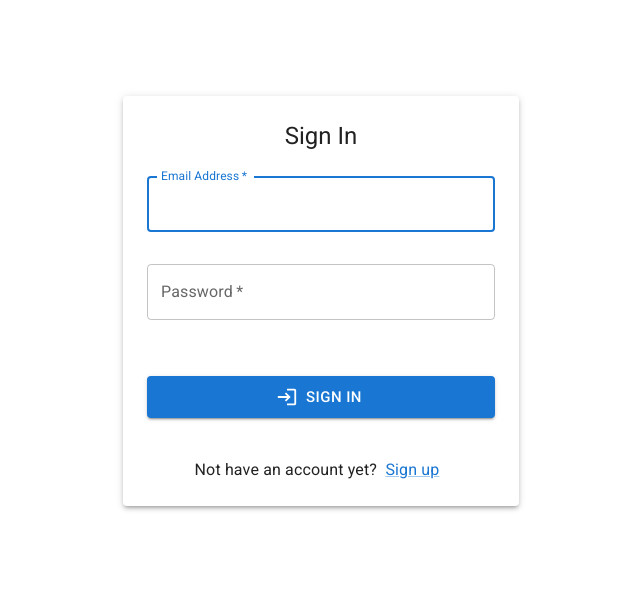
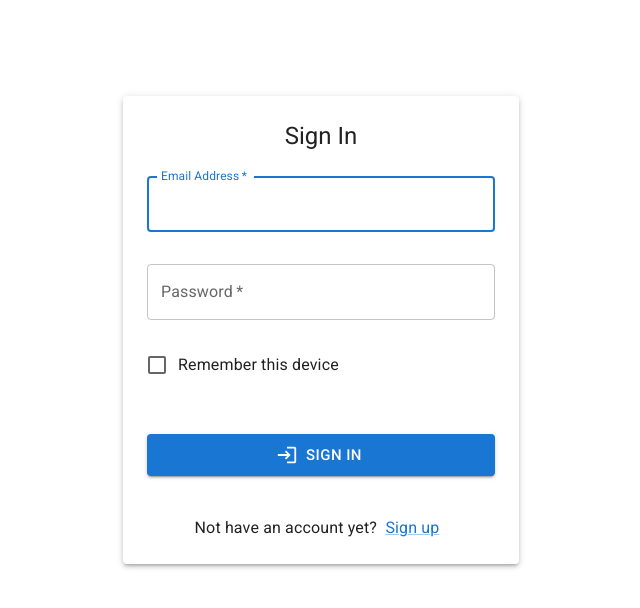
Before and after one commit to sjnp/v-ed, a React (Create React App) app in the folder frontend/: page /login in a window 1280 px wide. Shown: the top 608 px of the page, without its empty margins (319-959 px from the left). Built offline with nearby package versions, Linux system fonts and the light colour scheme.

Commit message:
Add logout functionality and remove all console.log

```diff
--- a/frontend/src/components/Login.js
+++ b/frontend/src/components/Login.js
@@ -30,7 +30,6 @@ const Login = () => {
           withCredentials: true
         }
       );
-      console.log(JSON.stringify(response?.data));
       const accessToken = response?.data?.accessToken;
       const roles = response?.data?.roles;
       setAuth({ username, password, roles, accessToken });
--- a/frontend/src/components/MuiLogin.js
+++ b/frontend/src/components/MuiLogin.js
@@ -5,7 +5,7 @@ import { Link as RouterLink, useNavigate, useLocation } from 'react-router-dom';
 import axios from '../api/axios';
 import { createTheme, ThemeProvider } from '@mui/material/styles';
 import Container from '@mui/material/Container';
-import { Alert, Box, Button, CssBaseline, Grid, Link, Paper, TextField, Typography } from '@mui/material';
+import { Alert, Box, Button, Checkbox, CssBaseline, FormControlLabel, Grid, Link, Paper, TextField, Typography } from '@mui/material';
 import { Login } from '@mui/icons-material';
 const theme = createTheme();
 
@@ -13,7 +13,7 @@ const LOGIN_URL = '/api/login';
 const USERNAME_REGEX = /^(([^<>()[\]\\.,;:\s@"]+(\.[^<>()[\]\\.,;:\s@"]+)*)|(".+"))@((\[[0-9]{1,3}\.[0-9]{1,3}\.[0-9]{1,3}\.[0-9]{1,3}])|(([a-zA-Z\-0-9]+\.)+[a-zA-Z]{2,}))$/;
 
 const MuiLogin = () => {
-  const { setAuth } = useAuth();
+  const { setAuth, persist, setPersist } = useAuth();
 
   const navigate = useNavigate();
   const location = useLocation();
@@ -110,6 +110,14 @@ const MuiLogin = () => {
     setPasswordDidBlur(true);
   }
 
+  const togglePersist = () => {
+    setPersist(prev => !prev);
+  }
+
+  useEffect(() => {
+    localStorage.setItem("persist", persist)
+  }, [persist])
+
   const handleSubmit = async (event) => {
     event.preventDefault();
     if (!username || !password || usernameHelperText) {
@@ -131,7 +139,6 @@ const MuiLogin = () => {
             withCredentials: true
           }
         );
-        console.log(JSON.stringify(response?.data));
         const access_token = response?.data?.access_token;
         const roles = response?.data?.roles;
         setAuth({ username, password, roles, access_token });
@@ -217,6 +224,20 @@ const MuiLogin = () => {
                 onChange={handlePasswordChange}
                 onBlur={handlePasswordBlur}
               />
+              <FormControlLabel
+                sx={{
+                  marginTop: 2
+                }}
+                control={
+                  <Checkbox
+                    value="persist"
+                    id='persist'
+                    onChange={togglePersist}
+                    checked={persist}
+                  />
+                }
+                label="Remember this device"
+              />
               {loginErrorMsg
                 ? (
                   <Alert sx={{ marginTop: 3 }} severity='error'>
--- a/frontend/src/components/PersistLogin.js
+++ b/frontend/src/components/PersistLogin.js
@@ -6,7 +6,7 @@ import useRefreshToken from "../hooks/useRefreshToken";
 const PersistLogin = () => {
   const [isLoading, setIsLoading] = useState(true);
   const refresh = useRefreshToken();
-  const { auth } = useAuth();
+  const { auth, persist } = useAuth();
 
   useEffect(() => {
     let isMounted = true;
@@ -24,16 +24,18 @@ const PersistLogin = () => {
     return () => isMounted = false;
   }, [])
 
-  useEffect(() => {
-    console.log(`isLoading: ${isLoading}`);
-    console.log(`access_token: ${JSON.stringify(auth?.access_token)}`);
-  }, [isLoading])
+  // useEffect(() => {
+  //   console.log(`isLoading: ${isLoading}`);
+  //   console.log(`access_token: ${JSON.stringify(auth?.access_token)}`);
+  // }, [isLoading])
 
   return (
     <>
-      {isLoading
-        ? <p>Loading...</p>
-        : <Outlet />
+      {!persist
+        ? <Outlet />
+        : isLoading
+          ? <p>Loading...</p>
+          : <Outlet />
       }
     </>
   )
--- a/frontend/src/components/Register.js
+++ b/frontend/src/components/Register.js
@@ -53,7 +53,6 @@ const Register = () => {
         }
       );
 
-      console.log(JSON.stringify(response?.data));
 
       setSuccess(true);
       setUsername('');
--- a/frontend/src/components/Student.js
+++ b/frontend/src/components/Student.js
@@ -1,27 +1,26 @@
 import { useLocation, useNavigate } from "react-router-dom";
 import useAxiosPrivate from "../hooks/useAxiosPrivate";
+import useLogout from "../hooks/useLogout";
 import useRefreshToken from "../hooks/useRefreshToken";
+
 const Student = () => {
   const axiosPrivate = useAxiosPrivate();
   const navigate = useNavigate();
   const location = useLocation();
+  const logout = useLogout();
 
   const upgradeToInstructor = async () => {
     try {
       const response = await axiosPrivate.put('/api/users/u/change-to-instructor');
-      console.log(response.data);
     } catch (err) {
       console.error(err);
       navigate('/login', { state: { from: location }, replace: true });
     }
   }
 
-
-  const refresh = useRefreshToken();
-  const gimmeNewAccessToken = async () => {
-
-    const newAccessToken = await refresh();
-
+  const signOut = async () => {
+    await logout();
+    navigate('/student');
   }
 
   return (
@@ -31,8 +30,8 @@ const Student = () => {
       <button onClick={() => upgradeToInstructor()}>
         to be instructor
       </button>
-      <button onClick={() => gimmeNewAccessToken()}>
-        refresh
+      <button onClick={() => signOut()}>
+        Sign Out
       </button>
     </section>
   )
--- a/frontend/src/context/AuthProvider.js
+++ b/frontend/src/context/AuthProvider.js
@@ -4,9 +4,9 @@ const AuthContext = createContext({});
 
 export const AuthProvider = ({ children }) => {
   const [auth, setAuth] = useState({});
-
+  const [persist, setPersist] = useState(JSON.parse(localStorage.getItem("persist")) || false);
   return (
-    <AuthContext.Provider value={{auth, setAuth}}>
+    <AuthContext.Provider value={{auth, setAuth, persist, setPersist }}>
       {children}
     </AuthContext.Provider>
   )
--- /dev/null
+++ b/frontend/src/hooks/useLogout.js
@@ -0,0 +1,22 @@
+import axios from "../api/axios";
+import useAuth from "./useAuth"
+
+const useLogout = () => {
+  const { setAuth } = useAuth();
+
+  const logout = async () => {
+    setAuth({});
+    try {
+      const response = await axios('/api/token/clear', {
+        withCredentials: true
+      });
+
+    } catch (err) {
+      console.error(err);
+    }
+  }
+
+  return logout;
+}
+
+export default useLogout;
--- a/frontend/src/hooks/useRefreshToken.js
+++ b/frontend/src/hooks/useRefreshToken.js
@@ -9,8 +9,6 @@ const useRefreshToken = () => {
       withCredentials: true
     });
     setAuth(prev => {
-      console.log(JSON.stringify(prev));
-      console.log(response.data.access_token);
       return { ...prev,
         roles: response.data.roles,
         access_token: response.data.access_token }
```
